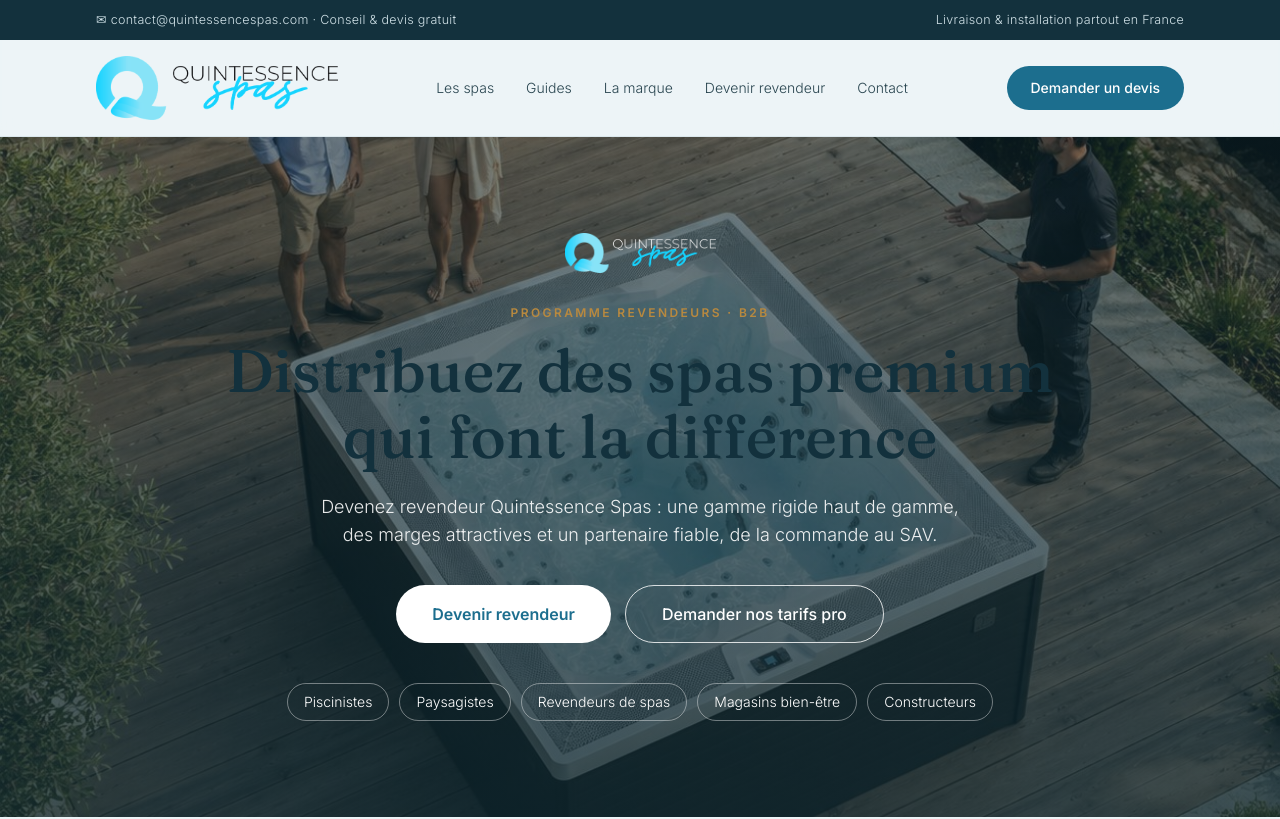
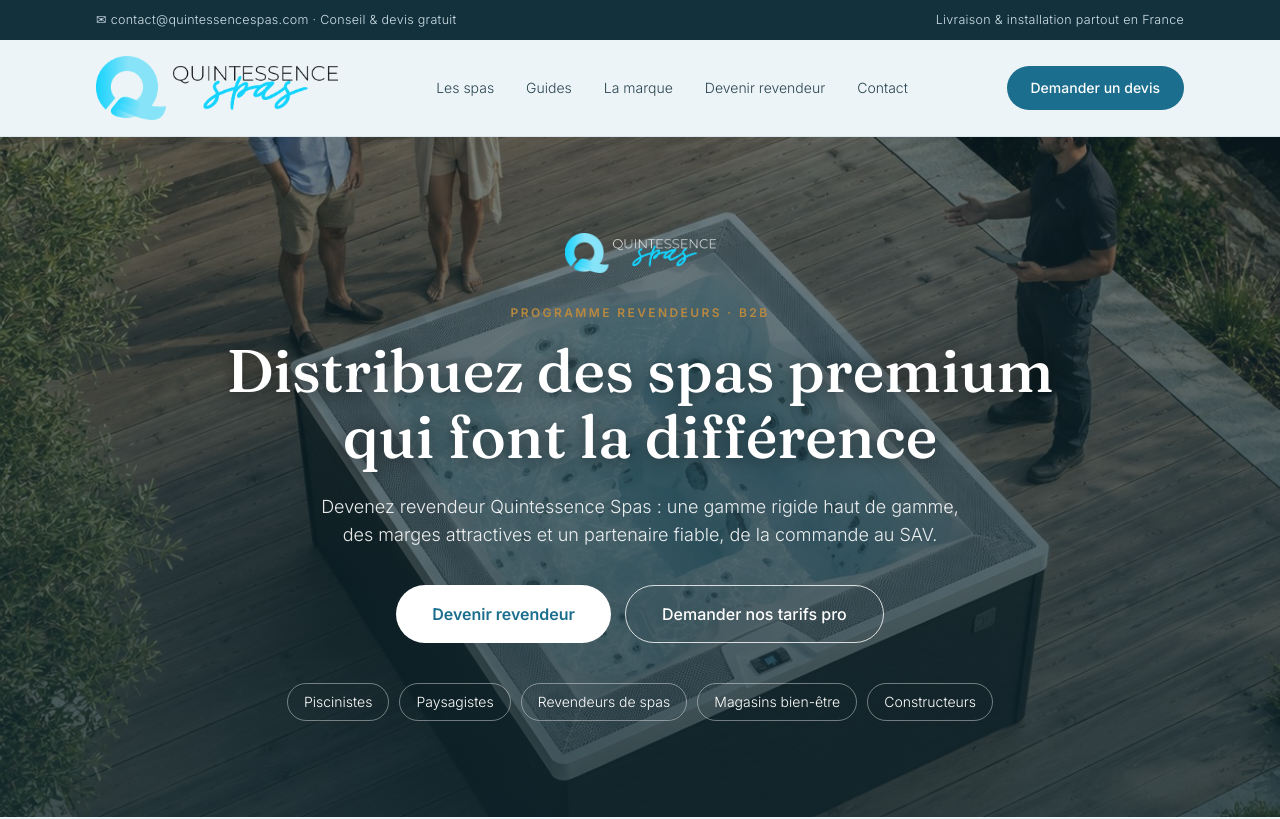
Before and after one commit to Rbenn35/quintessence-spas, a Next.js app: page /revendeur in a window 1280 px wide. Shown: the top 819 px of the page. Built offline with nearby package versions, Linux system fonts and the light colour scheme.

Commit message:
Revendeur : titre du hero en blanc (lisibilité sur la photo)
Le style global des h1 (couleur ink) écrasait le blanc → text-white forcé
+ légère ombre portée pour le contraste sur l'image.

Co-Authored-By: Claude Opus 4.8 (1M context) <noreply@anthropic.com>

```diff
--- a/src/app/revendeur/page.tsx
+++ b/src/app/revendeur/page.tsx
@@ -96,7 +96,7 @@ export default async function RevendeurPage() {
             <p className="mt-8 text-xs font-semibold uppercase tracking-[0.2em] text-gold">
               Programme revendeurs · B2B
             </p>
-            <h1 className="mx-auto mt-4 max-w-4xl text-4xl leading-[1.1] sm:text-6xl">
+            <h1 className="mx-auto mt-4 max-w-4xl text-4xl leading-[1.1] text-white [text-shadow:0_2px_16px_rgba(0,0,0,0.45)] sm:text-6xl">
               Distribuez des spas premium qui font la différence
             </h1>
             <p className="mx-auto mt-6 max-w-2xl text-lg text-white/90">
```
